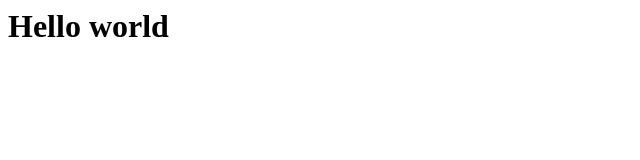
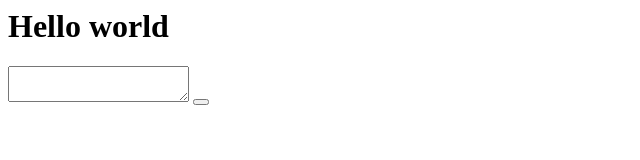
Before and after one commit to FrankPak/AWA_Week2, a website: page static/index.html in a window 1280 px wide. Shown: the whole page, without its empty margins (0-640 px from the left). Drawn offline with Linux system fonts and the light colour scheme.

Commit message:
Update index.html

```diff
--- a/static/index.html
+++ b/static/index.html
@@ -1 +1,3 @@
 <h1>Hello world</h1>
+<textarea id="input-text"></textarea>
+<button id="submit-data"></button>
```
